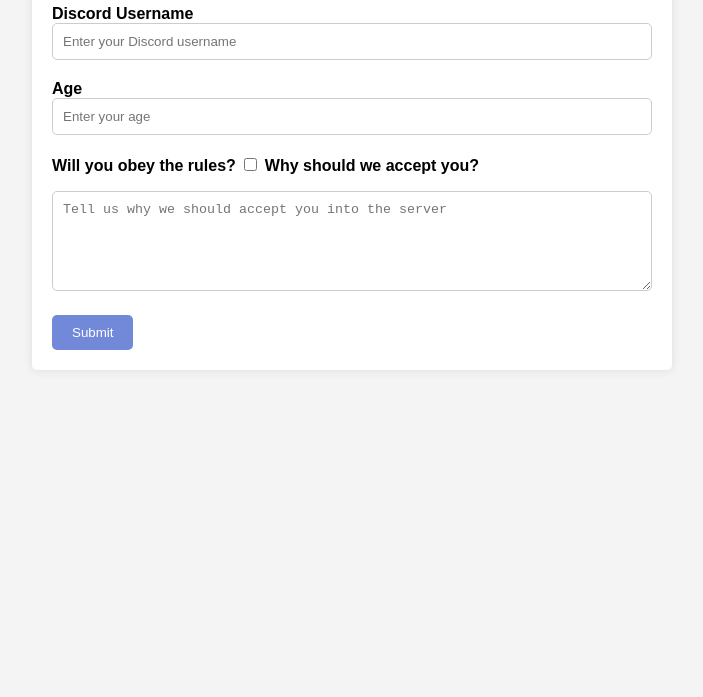
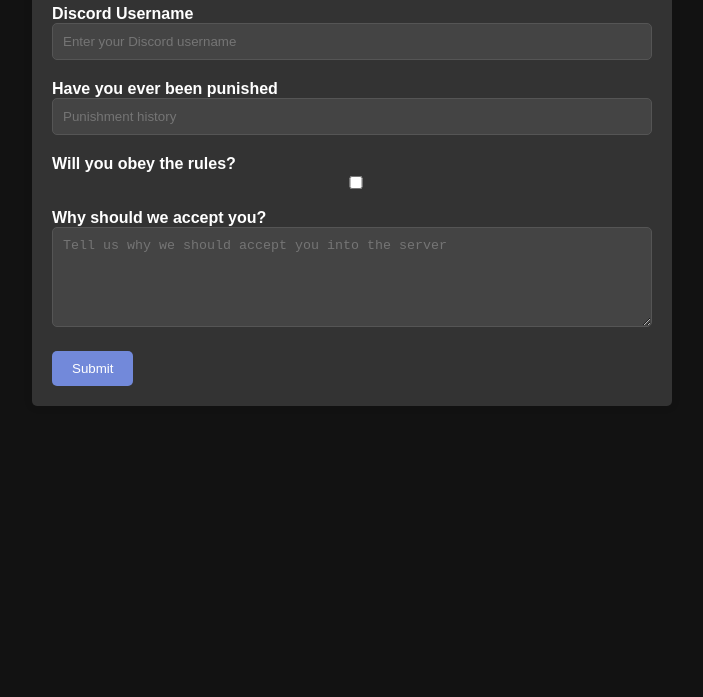
Before and after one commit to SolarSkripts/discord, a plain HTML site: page apply.html in a window 1280 px wide. Shown: the part 103-800 px from the top of the page, without its empty margins (288-991 px from the left). Drawn offline with Linux system fonts and the light colour scheme.

Commit message:
Update apply.html

```diff
--- a/apply.html
+++ b/apply.html
@@ -7,7 +7,8 @@
 <style>
     body {
         font-family: Arial, sans-serif;
-        background-color: #f4f4f4;
+        background-color: #121212;
+        color: #fff;
         margin: 0;
         padding: 20px;
     }
@@ -15,7 +16,7 @@
     .container {
         max-width: 600px;
         margin: 0 auto;
-        background: #fff;
+        background: #333;
         padding: 20px;
         border-radius: 5px;
         box-shadow: 0 0 10px rgba(0, 0, 0, 0.1);
@@ -31,21 +32,20 @@
     }
 
     input[type="text"],
+    input[type="checkbox"],
     textarea {
         width: 100%;
         padding: 10px;
         margin-bottom: 20px;
-        border: 1px solid #ccc;
+        border: 1px solid #555;
         border-radius: 5px;
         box-sizing: border-box;
+        background-color: #444;
+        color: #fff;
     }
 
     textarea {
         height: 100px;
-    }
-
-    input[type="checkbox"] {
-        margin-bottom: 20px;
     }
 
     input[type="submit"] {
@@ -69,8 +69,8 @@
         <label for="username">Discord Username</label>
         <input type="text" id="username" name="username" placeholder="Enter your Discord username" required>
 
-        <label for="age">Age</label>
-        <input type="text" id="age" name="age" placeholder="Enter your age" required>
+        <label for="Punishment History">Have you ever been punished</label>
+        <input type="text" id="Punishment History" name="Punishment History" placeholder="Punishment history" required>
 
         <label for="rules">Will you obey the rules?</label>
         <input type="checkbox" id="rules" name="rules" value="yes" required>
```
